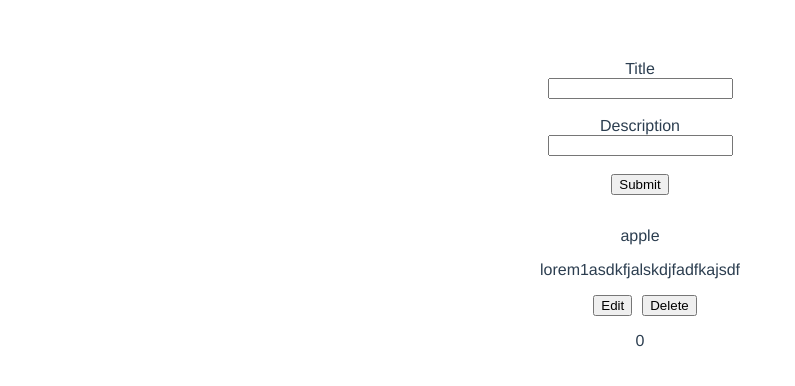
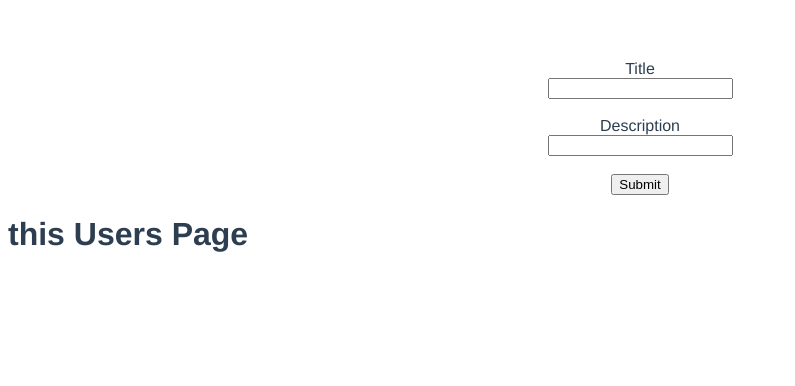
Before and after one commit to hasanrana21/servicio-task-client, a Vue app: page / in a window 1280 px wide. Shown: the top 386 px of the page, without its empty margins (0-795 px from the left). Built offline with nearby package versions, Linux system fonts and the light colour scheme.

Commit message:
form data post on database completed

```diff
--- a/package.json
+++ b/package.json
@@ -8,6 +8,7 @@
     "lint": "vue-cli-service lint"
   },
   "dependencies": {
+    "axios": "^0.24.0",
     "core-js": "^3.6.5",
     "vue": "^3.0.0"
   },
--- a/src/App.vue
+++ b/src/App.vue
@@ -1,14 +1,17 @@
 <template>
   <HelloWorld/>
+  <Users></Users>
 </template>
 
 <script>
 import HelloWorld from './components/HelloWorld.vue'
+import Users from './components/Users.vue'
 
 export default {
   name: 'App',
   components: {
-    HelloWorld
+    HelloWorld,
+    Users
   }
 }
 </script>
@@ -18,7 +21,6 @@ export default {
   font-family: Avenir, Helvetica, Arial, sans-serif;
   -webkit-font-smoothing: antialiased;
   -moz-osx-font-smoothing: grayscale;
-  text-align: center;
   color: #2c3e50;
   margin-top: 60px;
 }
--- a/src/components/HelloWorld.vue
+++ b/src/components/HelloWorld.vue
@@ -1,85 +1,65 @@
 <template>
   <div class="hello">
-    <form action="" @submit.prevent="handleSubmit">
-      <label for="title">Title</label> <br>
-      <input type="text" name="title" id="title" v-model="title" /> <br><br>
+    <form action="#" @submit.prevent="handleSubmit">
+      <label for="title">Title</label> <br />
+      <input type="text" name="title" id="title" v-model="user.title" /> <br /><br />
 
-      <label for="description">Description</label> <br>
-      <input type="text" name="description" id="description" v-model="description" /> <br><br>
+      <label for="description">Description</label> <br />
+      <input
+        type="text"
+        name="description"
+        id="description"
+        v-model="user.description"
+      />
+      <br /><br />
 
-      <input type="submit" value="Submit">
+      <input type="submit" value="Submit" />
     </form>
 
     <div>
-      <ul>
-        <li v-for="(list, index) in lists" :key="index">
-          <p>{{list.title}}</p>
-          <p> {{ list.description}}</p>
-          <button @click="editList(index)" :style="{margin: '0px 10px'}">Edit</button>
-          <button @click="deleteList">Delete</button>
-          <p> {{index}} </p>
-        </li>
-      </ul>
     </div>
   </div>
 </template>
 
 <script>
+import axios from "axios";
 export default {
-  name: 'HelloWorld',
+  name: "HelloWorld",
   props: {
-    msg: String
+    msg: String,
   },
-  data(){
-    return{
-      title: '',
-      description: '',
-      lists: [
-        {
-          title: 'apple',
-          description: 'lorem1asdkfjalskdjfadfkajsdf'
-        }
-      ]
-    }
+  data() {
+    return {
+      user: {
+        title: "",
+        description: "",
+      },
+    };
   },
-
-  methods:{
-    handleSubmit(){
-      this.lists.push({
-        title: this.title,
-        description: this.description,
-      })
+  methods: {
+    handleSubmit() {
+      axios
+      .post("http://localhost:5050/newUser", this.user)
+      .then((res) => console.log(res))
+      .catch((err) => console.log(err));
+      console.log("submited", this.user);
     },
 
-    deleteList(){
-      this.lists.pop();
-    },
+    // deleteList() {
+    //   this.lists.pop();
+    // },
 
-    editList(index){
-      // this.lists[index === ]
-      console.log(this.lists[index].title)
+    // editList(index) {
+    //   console.log(this.lists[index].title);
 
-      this.lists[index].title
-
-    }
-  }
-}
+    //   this.lists[index].title;
+    // },
+  },
+};
 </script>
 
-<!-- Add "scoped" attribute to limit CSS to this component only -->
 <style scoped>
-h3 {
-  margin: 40px 0 0;
-}
-ul {
-  list-style-type: none;
-  padding: 0;
-}
-li {
-  display: inline-block;
-  margin: 0 10px;
-}
-a {
-  color: #42b983;
+.hello{
+  text-align: center;
 }
 </style>
--- /dev/null
+++ b/src/components/Users.vue
@@ -0,0 +1,21 @@
+<template>
+    <div>
+        <h1>this Users Page</h1>
+    </div>
+</template>
+
+
+<script>
+export default {
+    name: 'Users',
+    data(){
+        return{
+
+        }
+    },
+
+    methods(){
+
+    }
+}
+</script>
```
Also changed, not shown: 1 other file (tests, documents, lock files or other folders).
